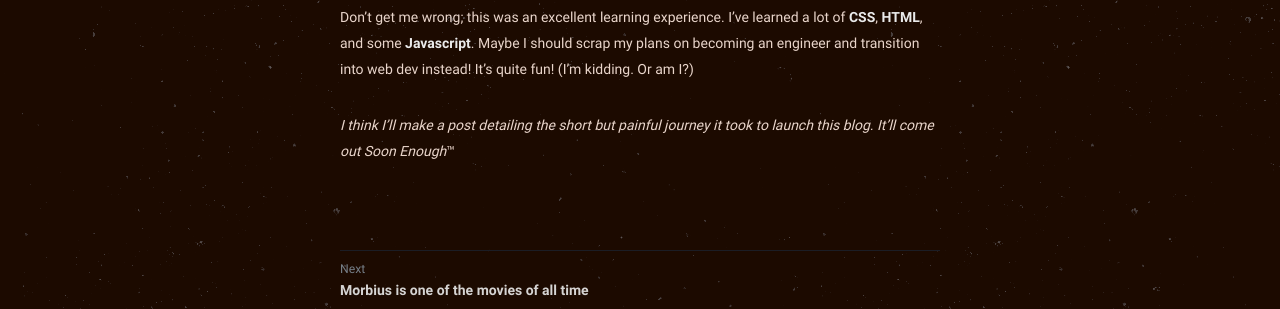
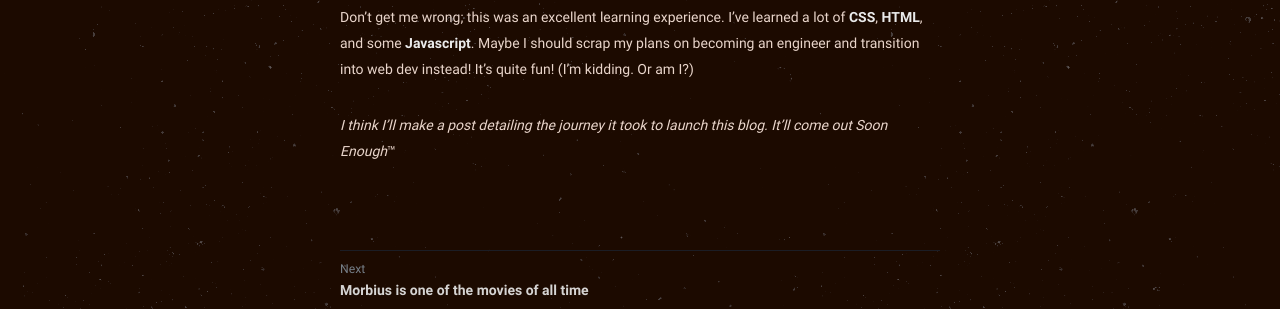
Before and after one commit to philippines69/carlcastroarchives, a Jekyll site: the page built from _posts/2022-06-28-my-first-post-finally.md, in a window 1280 px wide. Shown: the part 1535-1844 px from the top of the page. Built offline with Jekyll 4.4.1, drawn with Linux system fonts in a browser that asks for light colours.

Commit message:
Update from Forestry.io philippines69 updated _posts/2022-06-28-my-first-post-finally.md

```diff
--- a/_posts/2022-06-28-my-first-post-finally.md
+++ b/_posts/2022-06-28-my-first-post-finally.md
@@ -17,4 +17,4 @@
 
 Don't get me wrong; this was an excellent learning experience. I've learned a lot of [**CSS**](https://developer.mozilla.org/en-US/docs/Web/css), [**HTML**](https://developer.mozilla.org/en-US/docs/Web/HTML), and some [**Javascript**](https://developer.mozilla.org/en-US/docs/Web/javascript). Maybe I should scrap my plans on becoming an engineer and transition into web dev instead! It's quite fun! (I'm kidding. Or am I?)
 
-_I think I'll make a post detailing the short but painful journey it took to launch this blog. It'll come out Soon Enough_™
+_I think I'll make a post detailing the journey it took to launch this blog. It'll come out Soon Enough_™
```
